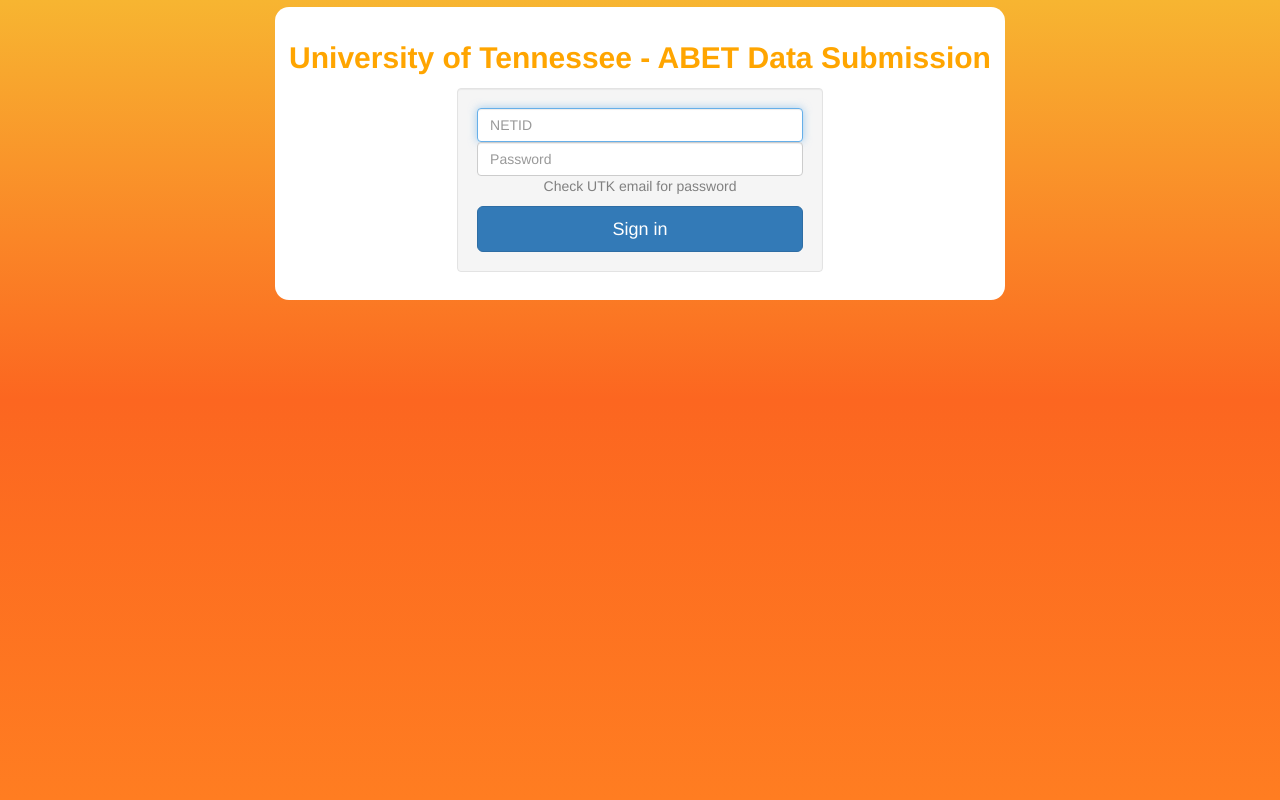
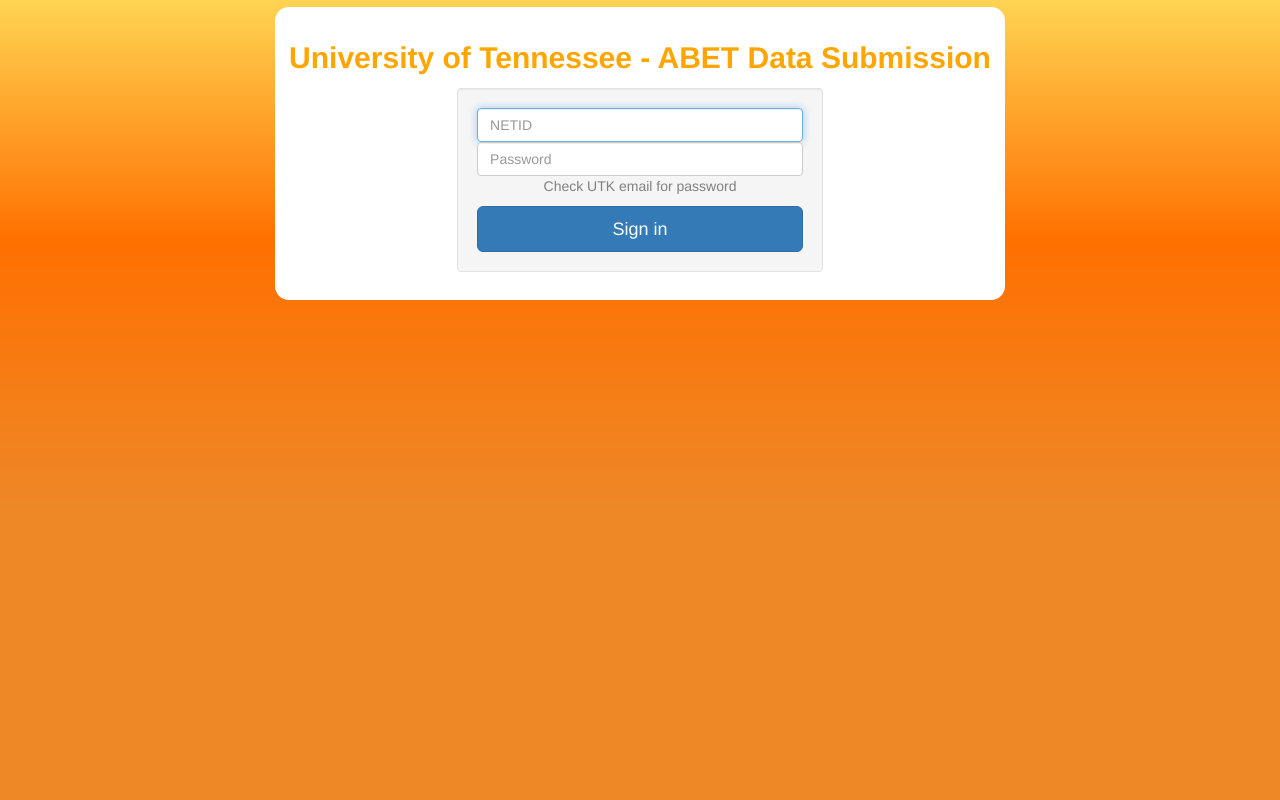
Before and after one commit to landofjules/ABET, a Django app: page / in a window 1280 px wide. Run offline with Django 3.2, Linux system fonts and the light colour scheme; parts of the project's set-up code (start-up, migrations or seed data) failed here and were passed over; some libraries are stand-ins or nearby versions.

Commit message:
Fixed some more bugs

```diff
--- a/mysite/ABET_DB/static/style.css
+++ b/mysite/ABET_DB/static/style.css
@@ -2,11 +2,11 @@ body {
     /*background-color: #FFE8C2;*/
     margin:0;
     text-align: center;
-    background: #f7c531; /* Old browsers */
-    background: -moz-linear-gradient(center, ellipse cover, #f7b531 0%, #fc6620 50%, #ff7d21 100%); /* FF3.6-15 */
-    background: -webkit-linear-gradient(center, ellipse cover, #f7b531 0%,#fc6620 50%,#ff7d21 100%); /* Chrome10-25,Safari5.1-6 */
-    background: linear-gradient( #f7b531 0%,#fc6620 50%,#ff7d21 100%); /* W3C, IE10+, FF16+, Chrome26+, Opera12+, Safari7+ */
-    filter: progid:DXImageTransform.Microsoft.gradient( startColorstr='#f7b531', endColorstr='#ff7d21',GradientType=1 ); /* IE6-9 fallback on horizontal gradient */
+    background-image:url("/static/images/BGgradient.png");
+    background-repeat: repeat-x;
+    background-position: top;
+    background-color: #ee8726;
+
 }
 html, body {
     height:100%;
--- a/mysite/ABET_DB/templates/ABET_DB/outcome.html
+++ b/mysite/ABET_DB/templates/ABET_DB/outcome.html
@@ -13,7 +13,7 @@
                 {% if outcomeData %}
                     {% for od in outcomeData %}
                     {% if od.performanceLevel.id == p.id %}
-                    {{p.achievementLevel}}
+                    {# {{p.achievementLevel}} #}
                     <p>Students in Category: <input name="od_{{ p.achievementLevel}}_num" size="3" value="{{ od.numberAchieved }}"/>
                         <span id="numNotNumError_{{ p.achievementLevel}}" style="display:none;" class="error"><br/>Please enter integer value</span></p>
                     {% endif %} {% endfor %}
--- a/mysite/ABET_DB/templates/ABET_DB/pi.html
+++ b/mysite/ABET_DB/templates/ABET_DB/pi.html
@@ -10,7 +10,7 @@
     <div class="ib"><h4>Enter the data for performance indicator </h4>
     <p>
             Name: <input name="newName" value="{{pi.name}}" type="text" required />
-            Weight: <input name="weight" value="{{pi.weight}}" size="8" />
+            Weight: <input name="weight" {% if pi.weight != None %} value="{{pi.weight}}" {% endif %} size="8" />
         <span id="nameEmptyError" style="display:none;" class="error"><br/>Please enter a name</span>
         <span id="nameUsedError" style="display:none;" class="error"><br/>Please choose a unique name</span>
         <span id="badWeightError" style="display:none;" class="error"><br/>Weight should be a decimal number between 0 and 1.0 </span>
@@ -24,7 +24,7 @@
                 <h6>{{ p.description }}</h6>
                 {% if rubrics %}
                     {% for r in rubrics %} {% if r.performanceLevel.id == p.id %}
-                    <!--<p>{{r.performanceLevel.achievementLevel}}</p>-->
+                    {# <p>{{r.performanceLevel.achievementLevel}}</p> #}
                     <p>Range:
                         <input size="2"  name="r_{{ p.achievementLevel}}_lower" {% if r.gradeLowerBound %} value="{{ r.gradeLowerBound }}" {% endif %}/> -
                         <input size="3" name="r_{{ p.achievementLevel}}_upper" {% if r.gradeTopBound %} value="{{ r.gradeTopBound }}" {% endif %}/>
--- a/mysite/ABET_DB/views.py
+++ b/mysite/ABET_DB/views.py
@@ -19,7 +19,7 @@ from ABET_DB.models import *
 from django.http import HttpResponse, JsonResponse
 
 
-
+# the single password all professors will enter
 MAIN_PASSWORD = 'hello'
 
 def login(request, context={}):
@@ -150,10 +150,11 @@ def listJSON(request,what):
             # append objects semester years for populate
             outcomesOfSemesters = courseOutcomes.objects.filter(studentOutcome__outcomeLetter=outcomeLetter) \
                                                         .filter(section__course__name=courseName)
-
+            #pdb.set_trace()
             obj['piSems'] = list()
             for oos in outcomesOfSemesters:
-                obj['piSems'].append(oos.section.semester + ' ' + str(oos.section.year) )
+                if semSem != oos.section.semester or int(semYear) != oos.section.year:
+                    obj['piSems'].append(oos.section.semester + ' ' + str(oos.section.year) )
 
     return JsonResponse(obj)
 
@@ -532,9 +533,13 @@ def submit(request,what):
                 p.name = request.POST['newName']
 
         # set all the parameters for the performance indicator and save
-        p.weight = float(request.POST['weight'])
-        if p.weight > 1.0 or p.weight <= 0.0:
-            raise ABET_Error('p.weight greater than 1 or less than or equal to 0')
+        if request.POST['weight'] == "":
+            p.weight = 0.0
+        else:
+            p.weight = float(request.POST['weight'])
+            if p.weight > 1.0 or p.weight < 0.0:
+                raise ABET_Error('p.weight greater than 1 or less than or equal to 0')
+
         p.description = request.POST['description']
         p.save()
 
```
Also changed, not shown: todo.txt (+12 -11 lines), mysite/ABET_DB/static/images/BGgradient.png (added), mysite/ABET_DB/static/images/awgyjupb.png (added).
